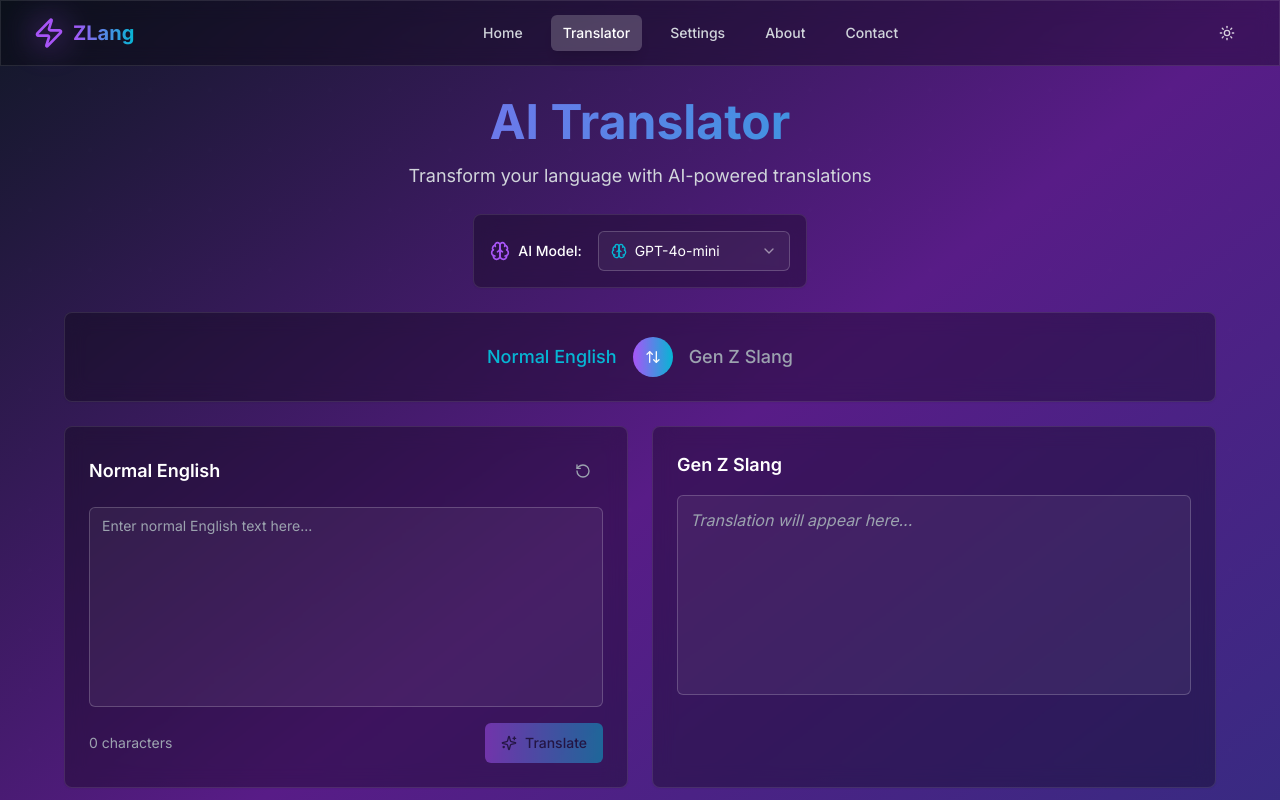
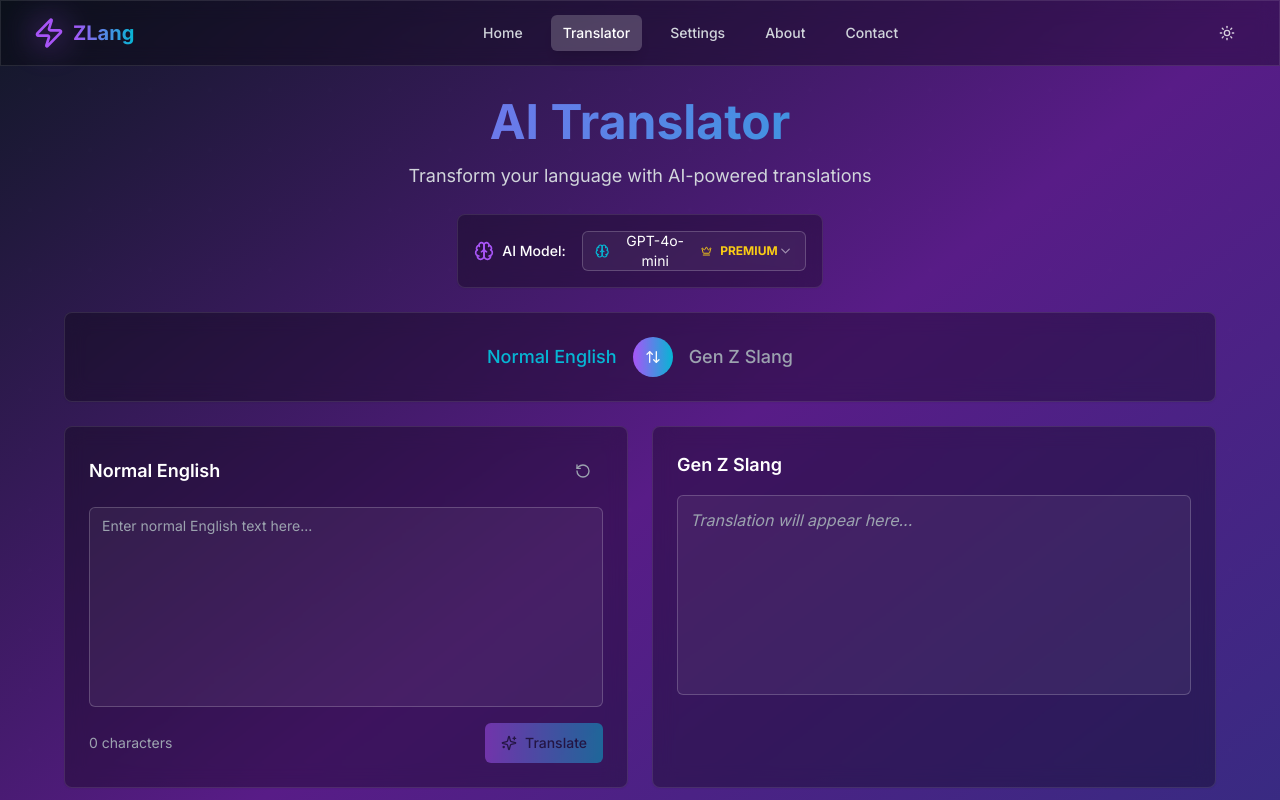
Before and after one commit to mrsadury/slang-verse-transcribe, a React (Vite) app: page /translate in a window 1280 px wide. Shown: the top 800 px of the page. Built offline with nearby package versions, Linux system fonts and the light colour scheme.

Commit message:
Refactor: Remove premium features, showcase only
Removed any references to premium features or purchase options, focusing on a showcase of the translation functionality.

```diff
--- a/src/components/AIModelSelector.tsx
+++ b/src/components/AIModelSelector.tsx
@@ -2,7 +2,7 @@
 import { Card } from '@/components/ui/card';
 import { Select, SelectContent, SelectItem, SelectTrigger, SelectValue } from '@/components/ui/select';
 import { useTranslation } from '@/contexts/TranslationContext';
-import { Brain, Zap } from 'lucide-react';
+import { Brain, Zap, Crown, Gift } from 'lucide-react';
 
 export default function AIModelSelector() {
   const { settings, updateSettings } = useTranslation();
@@ -17,14 +17,20 @@ export default function AIModelSelector() {
     {
       value: 'gpt-4o-mini',
       label: 'GPT-4o-mini',
-      description: 'OpenAI Model',
-      icon: Brain
+      description: 'Premium Model',
+      icon: Brain,
+      badge: Crown,
+      badgeColor: 'text-yellow-400',
+      tier: 'PREMIUM'
     },
     {
       value: 'deepseek-v3',
       label: 'DeepSeek v3',
-      description: 'DeepSeek Model',
-      icon: Zap
+      description: 'Free Model',
+      icon: Zap,
+      badge: Gift,
+      badgeColor: 'text-green-400',
+      tier: 'FREE'
     }
   ];
 
@@ -39,13 +45,17 @@ export default function AIModelSelector() {
         </div>
 
         <Select value={settings.aiModel} onValueChange={handleModelChange}>
-          <SelectTrigger className="w-48 bg-white/5 border-white/20 text-white">
+          <SelectTrigger className="w-56 bg-white/5 border-white/20 text-white">
             <SelectValue>
               <div className="flex items-center space-x-2">
                 {selectedModel && (
                   <>
                     <selectedModel.icon className="h-4 w-4 text-neon-cyan" />
                     <span>{selectedModel.label}</span>
+                    <selectedModel.badge className={`h-3 w-3 ${selectedModel.badgeColor}`} />
+                    <span className={`text-xs font-bold ${selectedModel.badgeColor}`}>
+                      {selectedModel.tier}
+                    </span>
                   </>
                 )}
               </div>
@@ -60,8 +70,14 @@ export default function AIModelSelector() {
               >
                 <div className="flex items-center space-x-3">
                   <model.icon className="h-4 w-4 text-neon-cyan" />
-                  <div>
-                    <div className="font-medium">{model.label}</div>
+                  <div className="flex-1">
+                    <div className="flex items-center space-x-2">
+                      <span className="font-medium">{model.label}</span>
+                      <model.badge className={`h-3 w-3 ${model.badgeColor}`} />
+                      <span className={`text-xs font-bold ${model.badgeColor}`}>
+                        {model.tier}
+                      </span>
+                    </div>
                     <div className="text-xs text-gray-400">{model.description}</div>
                   </div>
                 </div>
```
